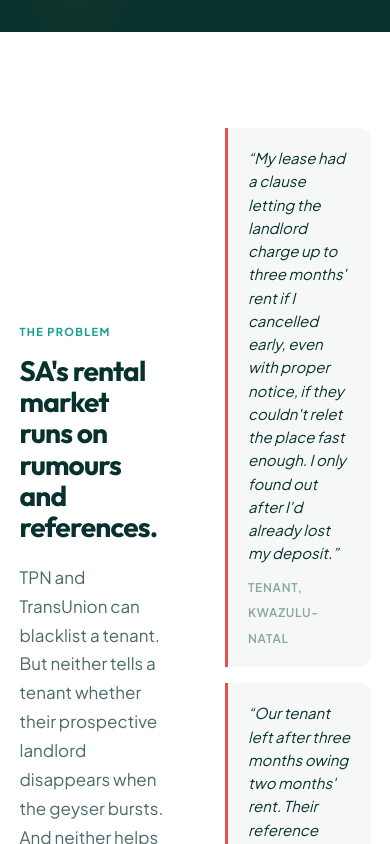
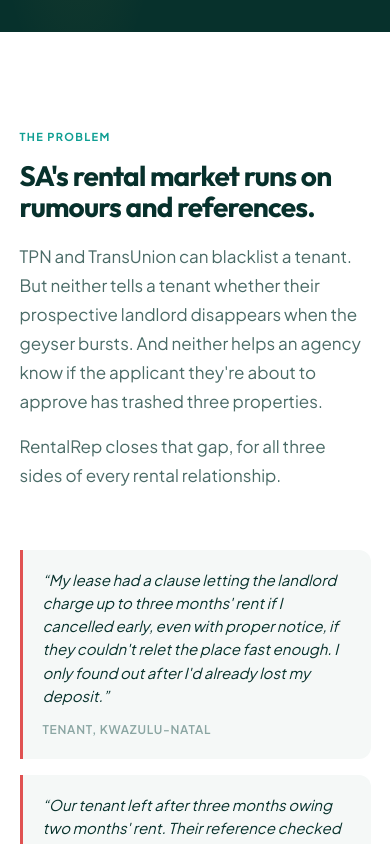
Before and after one commit to lineesian/rentalrep, a Next.js app: page / in a window 390 px wide. Shown: the part 1420-2264 px from the top of the page. Built offline with nearby package versions, Linux system fonts and the light colour scheme.

Commit message:
Fix homepage grid sections to stack on mobile

```diff
--- a/app/page.tsx
+++ b/app/page.tsx
@@ -309,7 +309,7 @@
 
       {/* ── PROBLEM ── */}
       <section id="problem" style={{ background: "white", padding: "96px 5%" }}>
-        <div style={{ display: "grid", gridTemplateColumns: "1fr 1fr", gap: 60, alignItems: "center", maxWidth: 1100, margin: "0 auto" }}>
+        <div className="grid grid-cols-1 md:grid-cols-2" style={{ gap: 60, alignItems: "center", maxWidth: 1100, margin: "0 auto" }}>
           <div>
             <span style={{ fontSize: 11, fontWeight: 700, letterSpacing: "0.12em", textTransform: "uppercase", color: "#0E9E92", display: "block", marginBottom: 14 }}>The problem</span>
             <h2 className="font-heading" style={{ fontSize: "clamp(28px, 4vw, 46px)", fontWeight: 700, color: "#07312C", lineHeight: 1.12, letterSpacing: "-0.8px", marginBottom: 20 }}>
@@ -349,7 +349,7 @@
           </p>
         </div>
 
-        <div style={{ display: "grid", gridTemplateColumns: "repeat(3, 1fr)", gap: 28, maxWidth: 1100, margin: "0 auto" }}>
+        <div className="grid grid-cols-1 md:grid-cols-3" style={{ gap: 28, maxWidth: 1100, margin: "0 auto" }}>
           {[
             {
               num: "01 Tenants",
@@ -443,7 +443,7 @@
 
       {/* ── VERIFICATION ── */}
       <section id="verification" style={{ background: "#07312C", color: "white", padding: "96px 5%" }}>
-        <div style={{ display: "grid", gridTemplateColumns: "1fr 1fr", gap: 80, alignItems: "center", maxWidth: 1100, margin: "0 auto" }}>
+        <div className="grid grid-cols-1 md:grid-cols-2" style={{ gap: 80, alignItems: "center", maxWidth: 1100, margin: "0 auto" }}>
           <div>
             <span style={{ fontSize: 11, fontWeight: 700, letterSpacing: "0.12em", textTransform: "uppercase", color: "#0E9E92", display: "block", marginBottom: 14 }}>Why it&apos;s different</span>
             <h2 className="font-heading" style={{ fontSize: "clamp(28px, 4vw, 46px)", fontWeight: 700, color: "white", lineHeight: 1.12, letterSpacing: "-0.8px", marginBottom: 20 }}>
@@ -506,7 +506,7 @@
 
       {/* ── AGENCIES ── */}
       <section id="agencies" style={{ background: "white", padding: "96px 5%" }}>
-        <div style={{ display: "grid", gridTemplateColumns: "1fr 1fr", gap: 80, alignItems: "center", maxWidth: 1100, margin: "0 auto" }}>
+        <div className="grid grid-cols-1 md:grid-cols-2" style={{ gap: 80, alignItems: "center", maxWidth: 1100, margin: "0 auto" }}>
           <div>
             <span style={{ fontSize: 11, fontWeight: 700, letterSpacing: "0.12em", textTransform: "uppercase", color: "#0E9E92", display: "block", marginBottom: 14 }}>For estate agencies</span>
             <h2 className="font-heading" style={{ fontSize: "clamp(28px, 4vw, 46px)", fontWeight: 700, color: "#07312C", lineHeight: 1.12, letterSpacing: "-0.8px", marginBottom: 20 }}>
```
